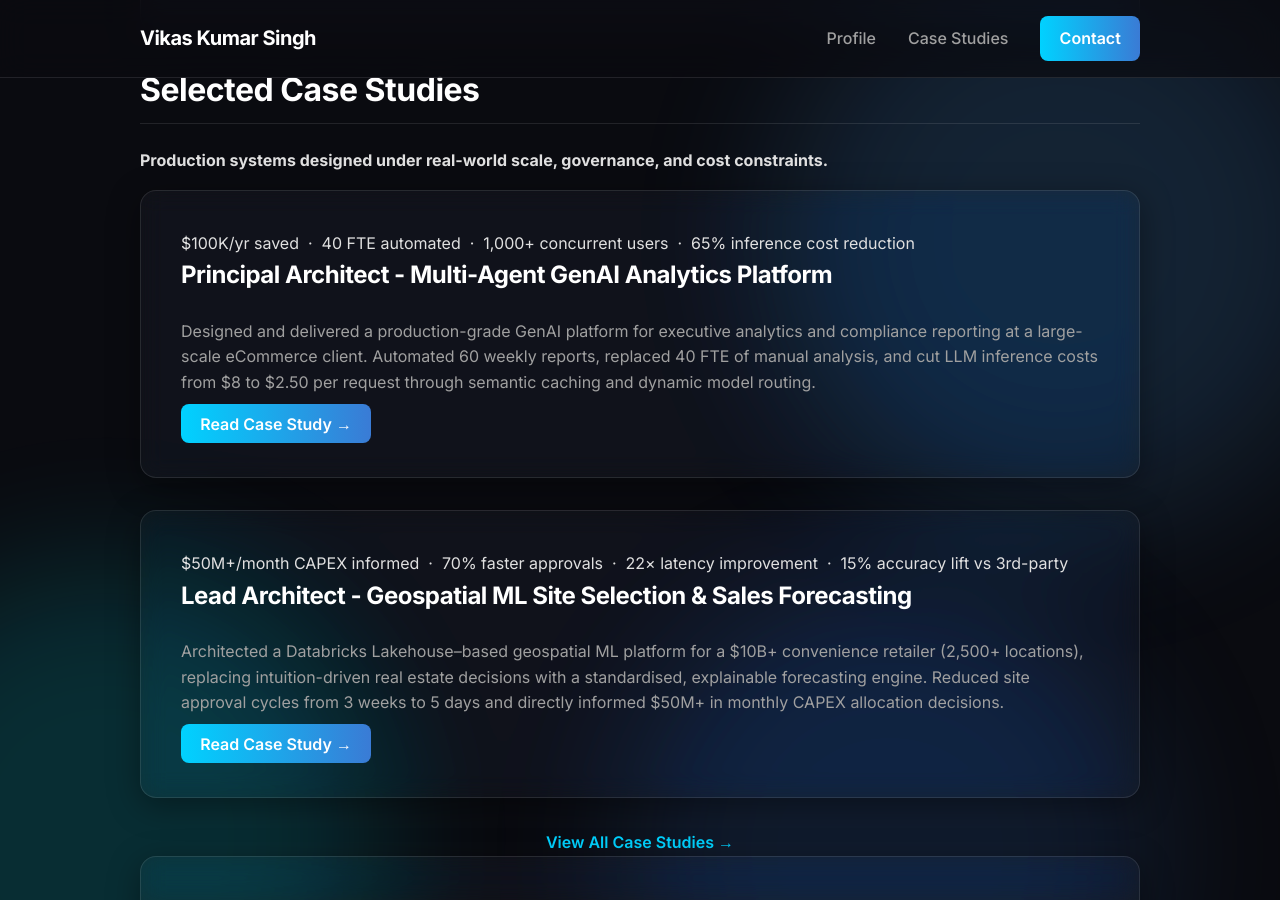
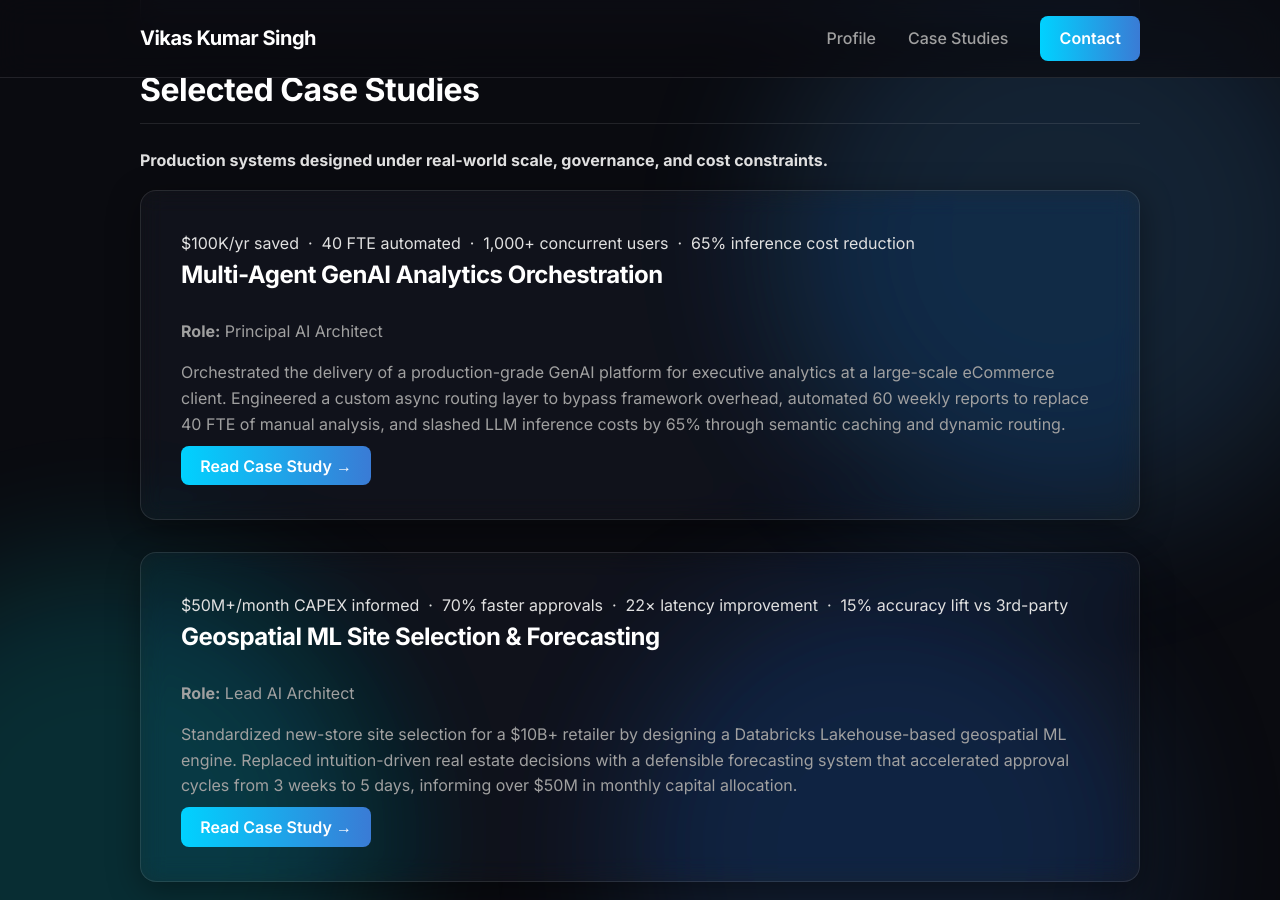
Before and after one commit to singhvks/Vikas-CV, a Jekyll site: the page built from index.md, in a window 1280 px wide and 900 px high, scrolled down 1991 px. Built offline with Jekyll 4.4.1, drawn with Linux system fonts in a browser that asks for light colours.

Commit message:
update index file

```diff
--- a/index.md
+++ b/index.md
@@ -96,18 +96,18 @@ title: Vikas Kumar Singh | AI Systems Architect & Engineering Leader
 
     <div class="case-study-card">
         <div class="case-study-impact">$100K/yr saved &nbsp;·&nbsp; 40 FTE automated &nbsp;·&nbsp; 1,000+ concurrent users &nbsp;·&nbsp; 65% inference cost reduction</div>
-        <h3>Principal Architect - Multi-Agent GenAI Analytics Platform</h3>
-        <p>Designed and delivered a production-grade GenAI platform for executive analytics and compliance reporting at a large-scale eCommerce client. Automated 60 weekly reports, replaced 40 FTE of manual analysis, and cut LLM inference costs from $8 to $2.50 per request through semantic caching and dynamic model routing.</p>
+        <h3>Multi-Agent GenAI Analytics Orchestration</h3>
+        <p><strong>Role:</strong> Principal AI Architect</p>
+        <p>Orchestrated the delivery of a production-grade GenAI platform for executive analytics at a large-scale eCommerce client. Engineered a custom async routing layer to bypass framework overhead, automated 60 weekly reports to replace 40 FTE of manual analysis, and slashed LLM inference costs by 65% through semantic caching and dynamic routing.</p>
         <a href="{{ '/case-studies/category-analytics-agentic/' | relative_url }}" class="cta-button">Read Case Study →</a>
-
     </div>
 
     <div class="case-study-card">
         <div class="case-study-impact">$50M+/month CAPEX informed &nbsp;·&nbsp; 70% faster approvals &nbsp;·&nbsp; 22× latency improvement &nbsp;·&nbsp; 15% accuracy lift vs 3rd-party</div>
-        <h3>Lead Architect - Geospatial ML Site Selection &amp; Sales Forecasting</h3>
-        <p>Architected a Databricks Lakehouse–based geospatial ML platform for a $10B+ convenience retailer (2,500+ locations), replacing intuition-driven real estate decisions with a standardised, explainable forecasting engine. Reduced site approval cycles from 3 weeks to 5 days and directly informed $50M+ in monthly CAPEX allocation decisions.</p>
+        <h3>Geospatial ML Site Selection &amp; Forecasting</h3>
+        <p><strong>Role:</strong> Lead AI Architect</p>
+        <p>Standardized new-store site selection for a $10B+ retailer by designing a Databricks Lakehouse-based geospatial ML engine. Replaced intuition-driven real estate decisions with a defensible forecasting system that accelerated approval cycles from 3 weeks to 5 days, informing over $50M in monthly capital allocation.</p>
         <a href="{{ '/case-studies/site-selection-nti/' | relative_url }}" class="cta-button">Read Case Study →</a>
-
     </div>
 
     <div style="text-align: center; margin-top: 2rem;">
```
